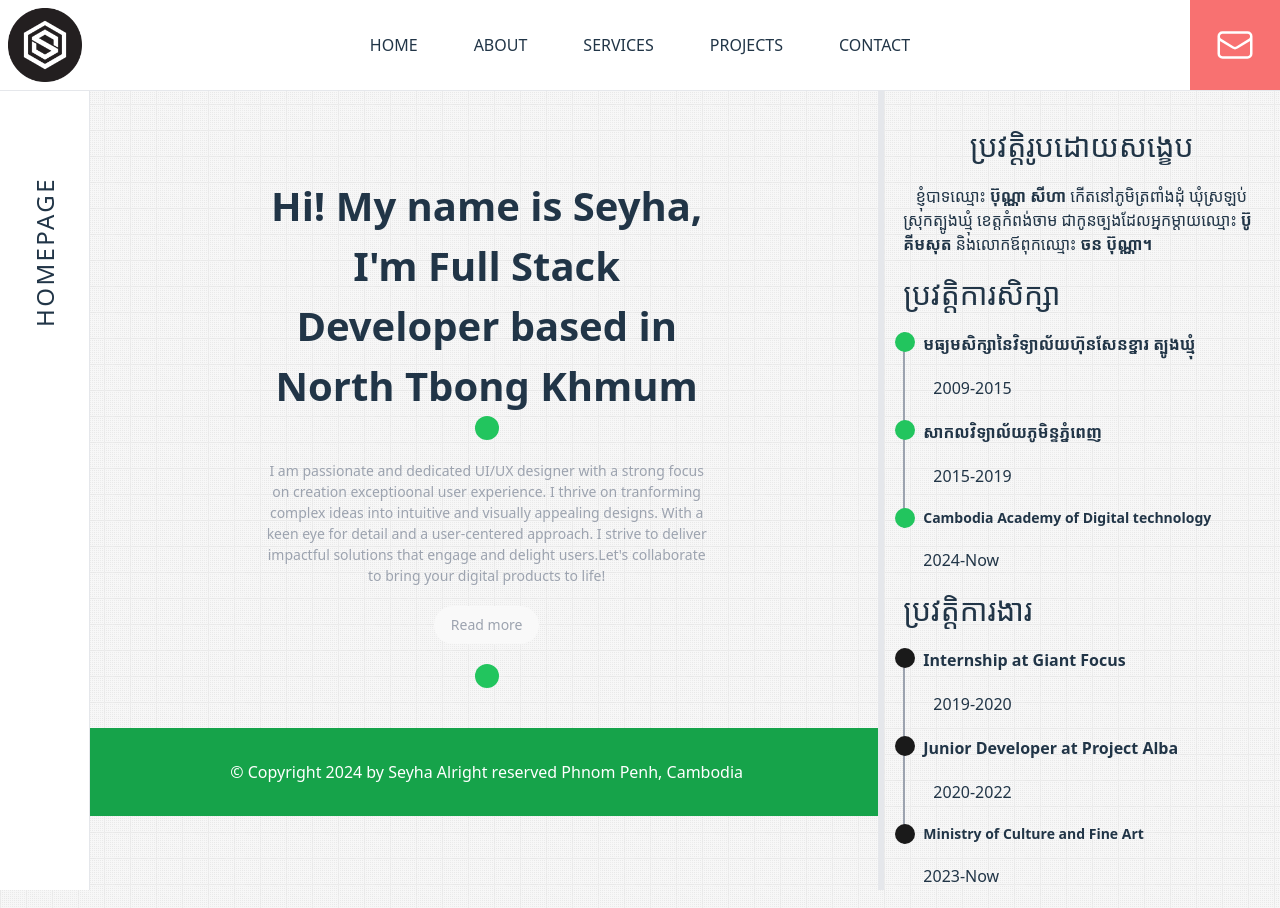
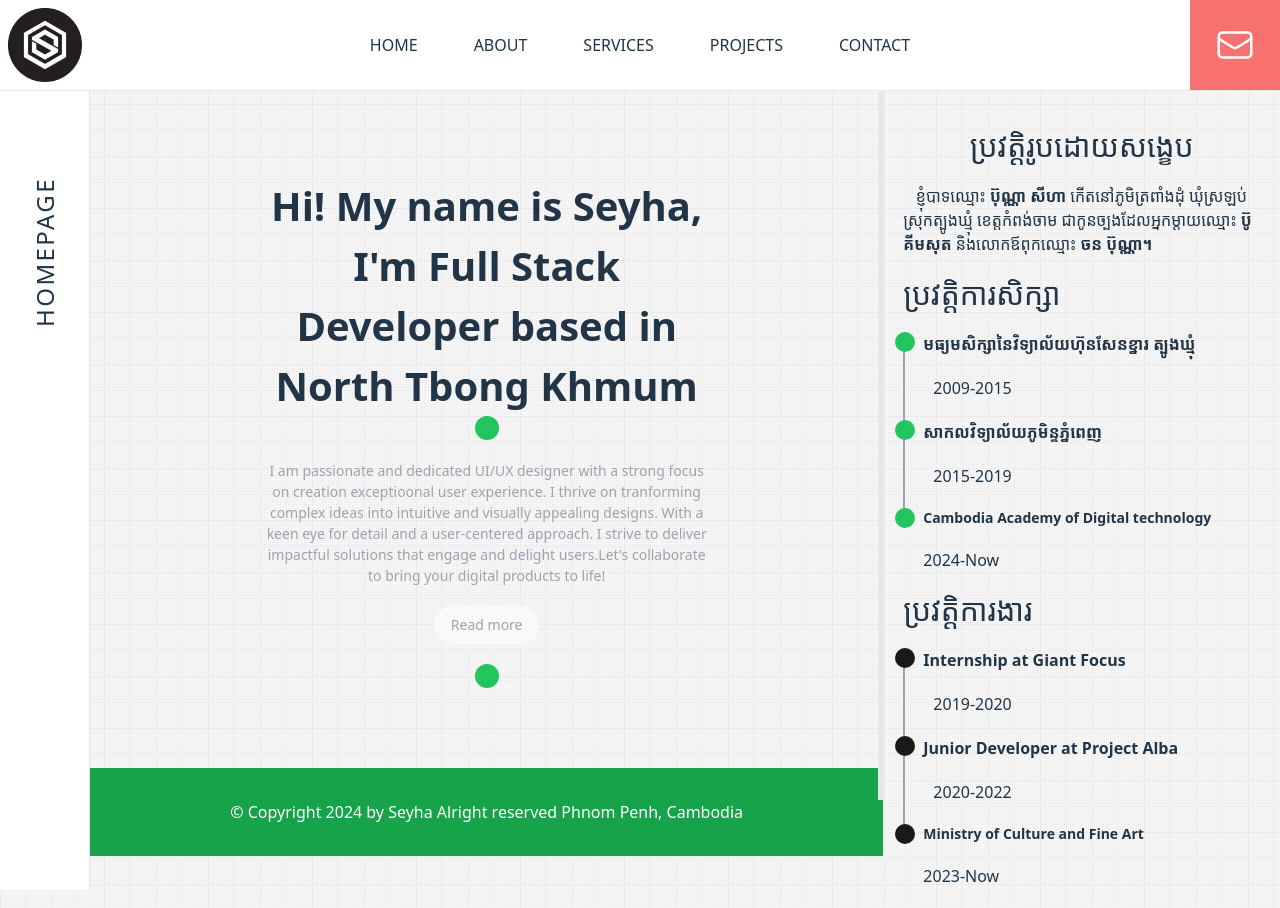
Before and after one commit to Seyhahaa/portfolio-assignment, a Vue app: page /bio in a window 1280 px wide. Built offline with nearby package versions, Linux system fonts and the light colour scheme; some icons are missing.

Commit message:
Update Footer

```diff
--- a/src/components/Footer.vue
+++ b/src/components/Footer.vue
@@ -1,5 +1,5 @@
 <template>
-    <div class="bg-green-600 p-8 text-center mt-10  text-white">
+    <div class="bg-green-600 p-8 text-center mt-[5rem]  text-white">
         <h3>© Copyright 2024 by Seyha Alright reserved Phnom Penh, Cambodia</h3>
     </div>
 </template>
--- a/src/components/ProgressBar.vue
+++ b/src/components/ProgressBar.vue
@@ -1,29 +1,7 @@
 <template>
-  <div class="w-1.5 bg-gray-200 fixed ml-[-5px] mt-[90px] h-full mb-4">
+  <div class="w-1.5 bg-gray-200 fixed ml-[-5px]  h-full mb-4">
     <div
-      class="bg-green-600 transition-all ease-out duration-100" :style="{height: {setScrollTop}}">
+      class="bg-green-600 transition-all ease-out duration-100">
     </div>
   </div>
 </template>
-
-<script setup>
-import { ref } from 'vue';
-    const setScrollTop = ref(0);
-const onScroll = () => {
-  const winScroll = document.documentElement.scrollTop;
-
-  const height =
-    document.documentElement.scrollHeight -
-    document.documentElement.clientHeight;
-
-  const scrolled = (winScroll / height) * 100;
-
-  this.setScrollTop=(scrolled);
-  console.log(setScrollTop)
-  window.addEventListener("scroll",onScroll)
-return ()=>window.removeEventListener("scroll",onScroll)
-};
-</script>
-
-<style>
-</style>
--- a/src/components/Sidebar.vue
+++ b/src/components/Sidebar.vue
@@ -1,5 +1,5 @@
 <template>
-    <div className="w-[90px] h-screen border-r-[1px] fixed flex flex-col items-center justify-around mt-[90px] bg-white">
+    <div className="w-[90px] h-screen border-r-[1px] fixed flex flex-col items-center justify-around mt-[90px] bg-white ">
         <h2 className='-rotate-90 tracking-widest text-[1.5rem]'>HOMEPAGE</h2>
         <div className='flex flex-col gap-7 mb-10'>
             <v-icon name="bi-github" scale="2" class='cursor-pointer hover:scale-110 hover:text-green-600 transition-all ease-in-out' />
```
